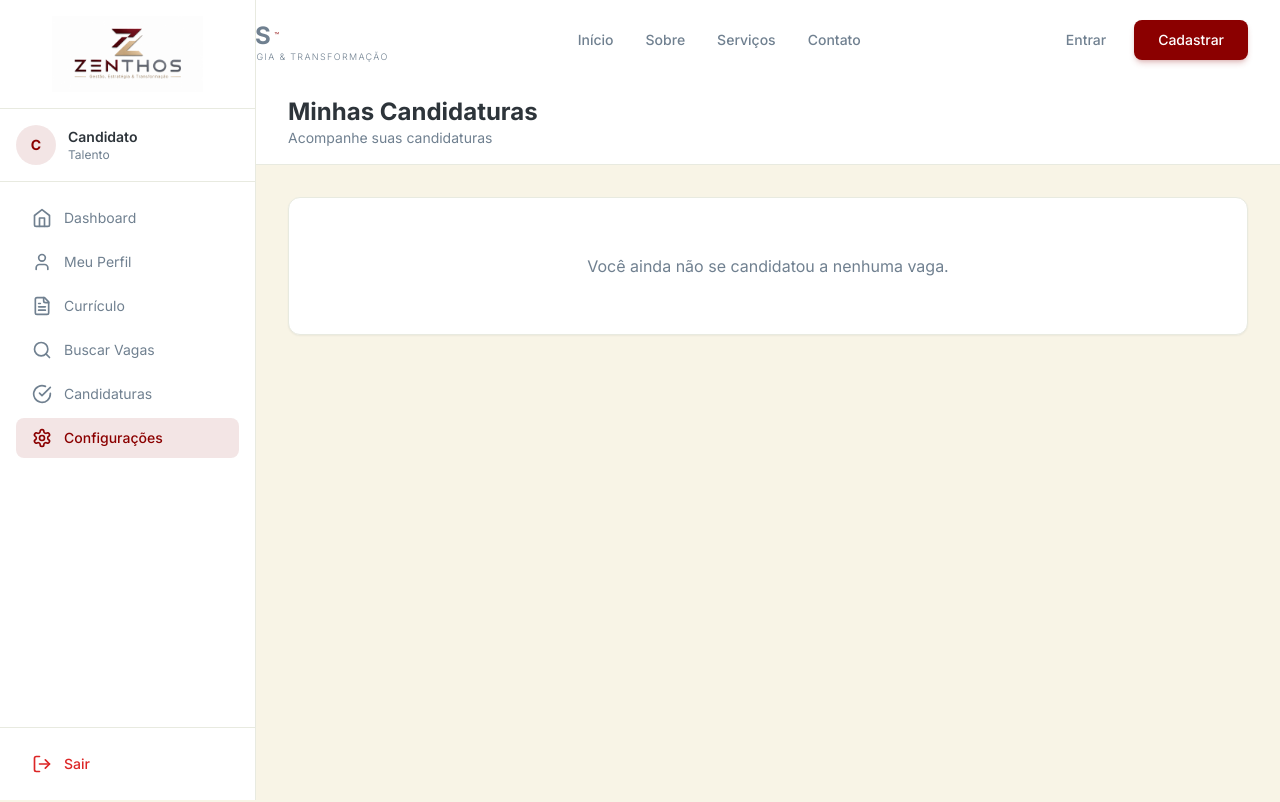
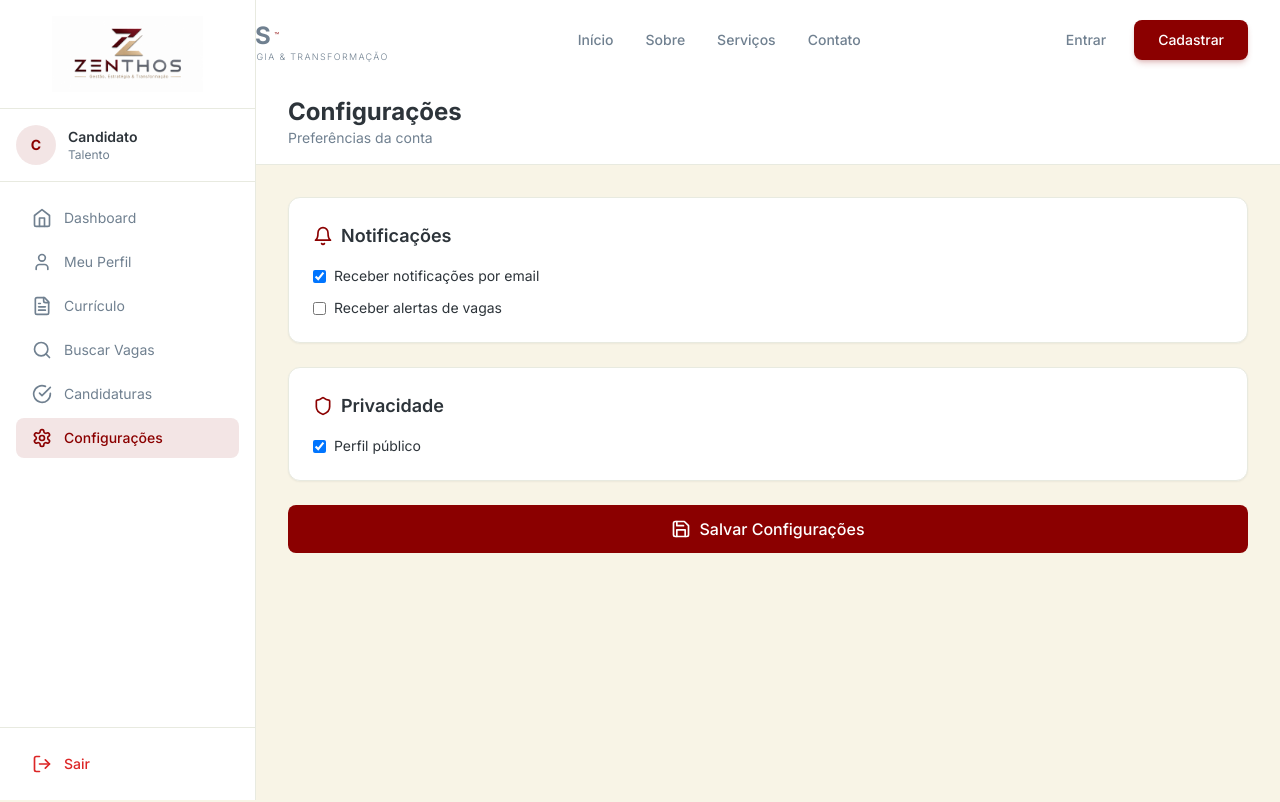
Before and after one commit to trivoroficial/consult_recruit, a Next.js app: page /candidato/configuracoes in a window 1280 px wide. Shown: the top 802 px of the page. Built offline with nearby package versions, Linux system fonts and the light colour scheme; sample sign-in values are in the browser's storage; a web font is replaced by a local one.

Commit message:
Rename component and update header for settings page

```diff
--- a/src/app/(dashboard)/candidato/configuracoes/page.tsx
+++ b/src/app/(dashboard)/candidato/configuracoes/page.tsx
@@ -2,9 +2,9 @@
 
 import { SidebarCandidato } from '@/components/dashboard/SidebarCandidato'
 import { DashboardFooter } from '@/components/dashboard/DashboardFooter'
-import { CheckCircle, Clock, XCircle } from 'lucide-react'
+import { Settings, Save, Bell, Shield } from 'lucide-react'
 
-export default function CandidatoCandidaturas() {
+export default function CandidatoConfiguracoes() {
   return (
     <div className="min-h-screen bg-[#F8F4E6] flex flex-col">
       <SidebarCandidato />
@@ -12,14 +12,47 @@ export default function CandidatoCandidaturas() {
       <div className="flex-1 ml-64 flex flex-col min-h-screen">
         <header className="bg-white border-b border-[#E8EAE0] px-8 py-4 flex items-center justify-between">
           <div>
-            <h1 className="text-2xl font-bold text-[#2D343A]">Minhas Candidaturas</h1>
-            <p className="text-sm text-[#708090]">Acompanhe suas candidaturas</p>
+            <h1 className="text-2xl font-bold text-[#2D343A]">Configurações</h1>
+            <p className="text-sm text-[#708090]">Preferências da conta</p>
           </div>
         </header>
 
         <div className="flex-1 p-8">
-          <div className="bg-white rounded-xl shadow-sm border border-[#E8EAE0] p-6">
-            <p className="text-[#708090] text-center py-8">Você ainda não se candidatou a nenhuma vaga.</p>
+          <div className="space-y-6">
+            <div className="bg-white p-6 rounded-xl shadow-sm border border-[#E8EAE0]">
+              <h2 className="text-lg font-semibold text-[#2D343A] mb-4 flex items-center gap-2">
+                <Bell className="h-5 w-5 text-[#8B0000]" />
+                Notificações
+              </h2>
+              <div className="space-y-3">
+                <label className="flex items-center gap-2 cursor-pointer">
+                  <input type="checkbox" className="rounded border-[#E8EAE0] text-[#8B0000]" defaultChecked />
+                  <span className="text-sm text-[#2D343A]">Receber notificações por email</span>
+                </label>
+                <label className="flex items-center gap-2 cursor-pointer">
+                  <input type="checkbox" className="rounded border-[#E8EAE0] text-[#8B0000]" />
+                  <span className="text-sm text-[#2D343A]">Receber alertas de vagas</span>
+                </label>
+              </div>
+            </div>
+
+            <div className="bg-white p-6 rounded-xl shadow-sm border border-[#E8EAE0]">
+              <h2 className="text-lg font-semibold text-[#2D343A] mb-4 flex items-center gap-2">
+                <Shield className="h-5 w-5 text-[#8B0000]" />
+                Privacidade
+              </h2>
+              <div className="space-y-3">
+                <label className="flex items-center gap-2 cursor-pointer">
+                  <input type="checkbox" className="rounded border-[#E8EAE0] text-[#8B0000]" defaultChecked />
+                  <span className="text-sm text-[#2D343A]">Perfil público</span>
+                </label>
+              </div>
+            </div>
+
+            <button className="w-full py-3 bg-[#8B0000] text-white rounded-lg hover:bg-[#700000] transition font-medium flex items-center justify-center gap-2">
+              <Save className="h-5 w-5" />
+              Salvar Configurações
+            </button>
           </div>
         </div>
 
```
